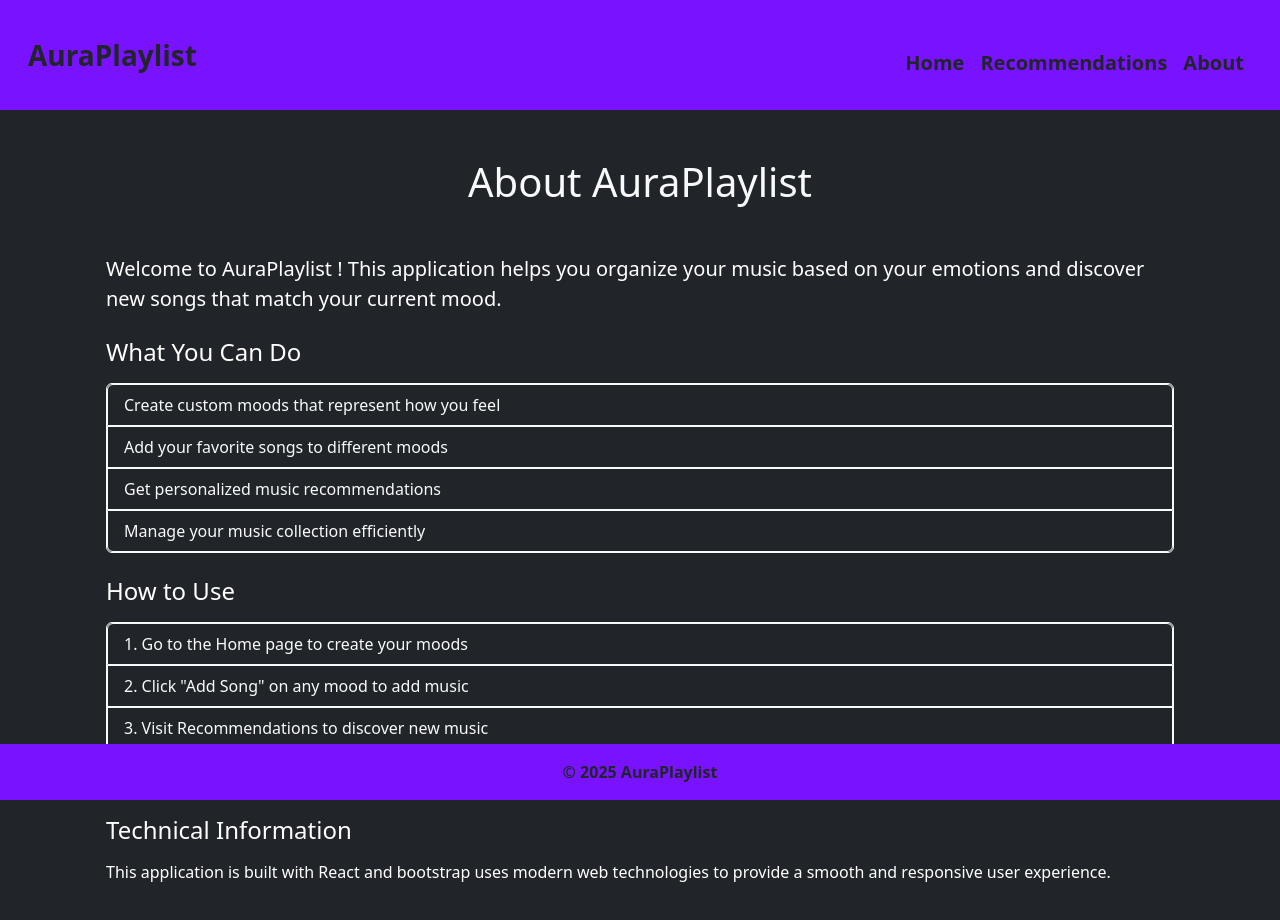
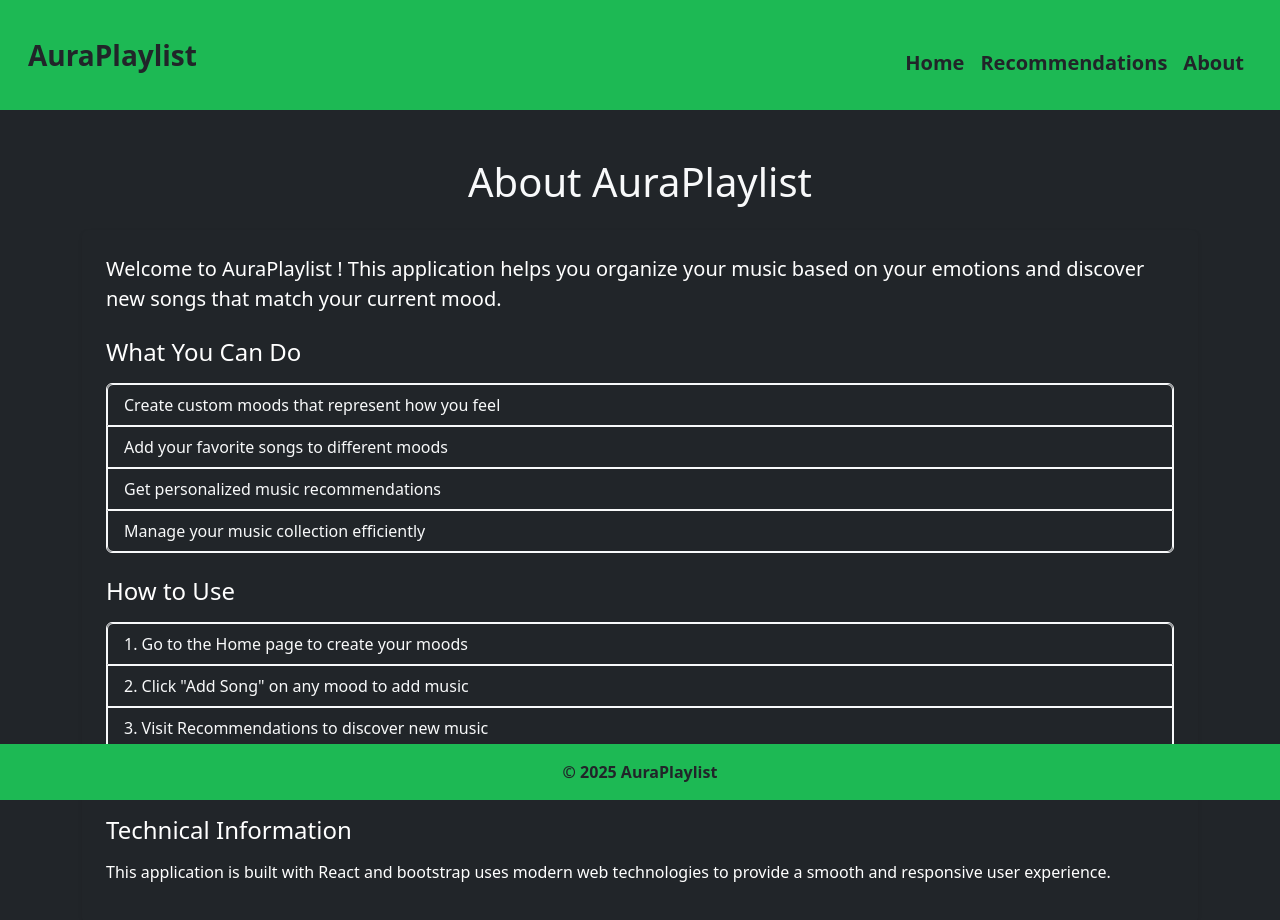
Before and after one commit to Ben0JS/Mood-Based-Song-Recommondation, a React app in the folder frontend/: page /about in a window 1280 px wide. Shown: the top 920 px of the page. Built offline with nearby package versions, Linux system fonts and the light colour scheme; the HTML template or start-up script is replaced by a standard one.

Commit message:
Update App.css

```diff
--- a/frontend/src/App.css
+++ b/frontend/src/App.css
@@ -1,5 +1,5 @@
 .bgclr {
-    background-color: #7913ff;
+    background-color: #1DB954;
 }
 button.btnclr {
     border: solid 2px #1DB954;
```
